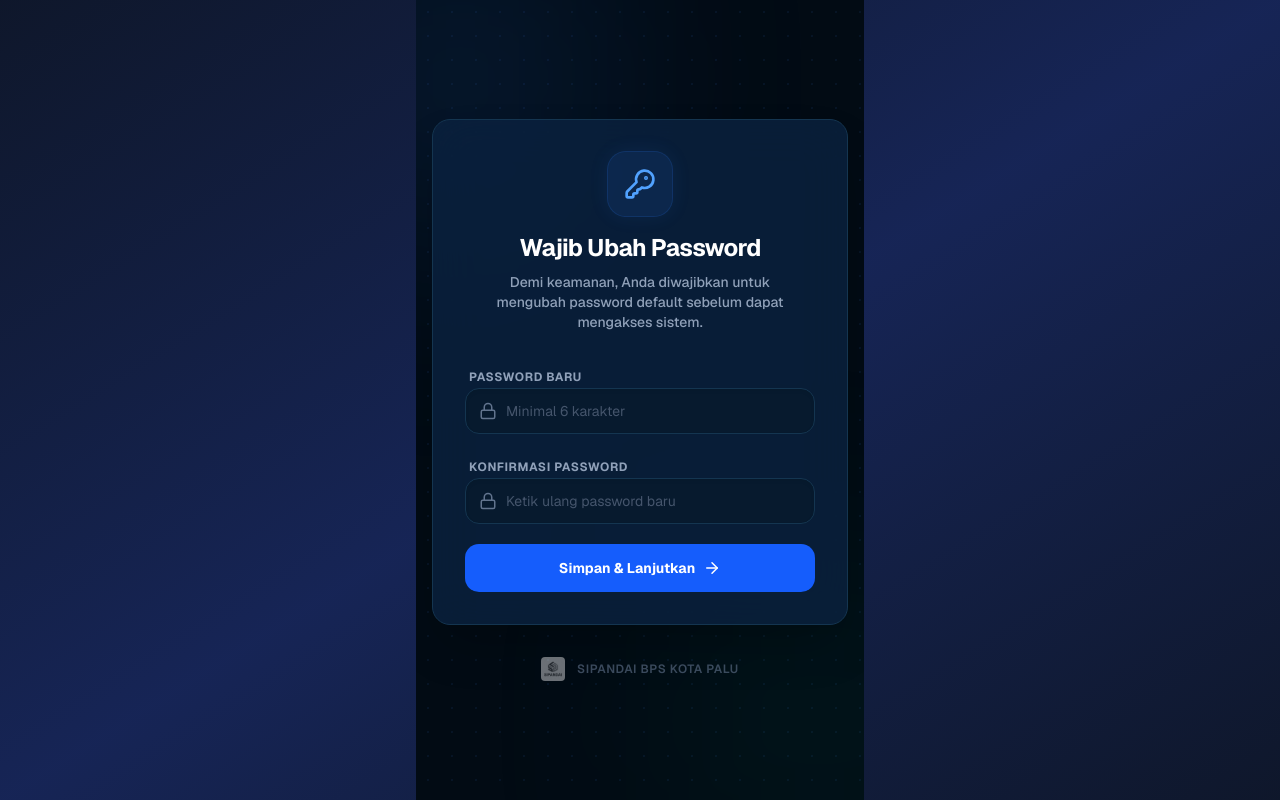
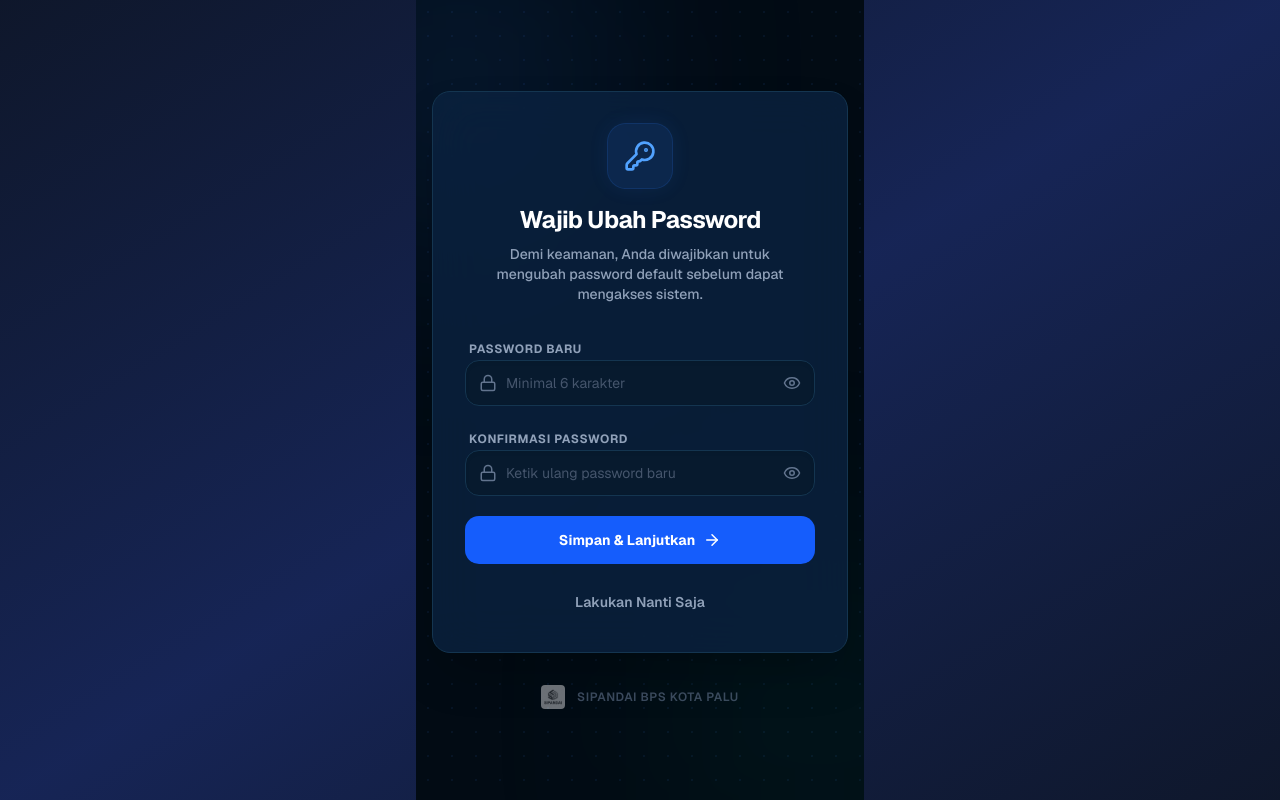
Before and after one commit to GavinMFD/SIMBARA, a Next.js app: page /ubah-password in a window 1280 px wide. Built offline with nearby package versions, Linux system fonts and the light colour scheme; no server answers.

Commit message:
feat: tambahkan fitur lihat password dan tombol lewati ubah sandi

```diff
--- a/src/app/(auth)/login/page.tsx
+++ b/src/app/(auth)/login/page.tsx
@@ -1,13 +1,14 @@
 "use client";
 
-import { useActionState } from "react";
+import { useState, useActionState } from "react";
 import { login } from "./actions";
 import Image from "next/image";
 import Link from "next/link";
-import { ArrowLeft, KeyRound, Mail, AlertCircle, Loader2 } from "lucide-react";
+import { ArrowLeft, KeyRound, Mail, AlertCircle, Loader2, Eye, EyeOff } from "lucide-react";
 
 export default function LoginPage() {
   const [state, formAction, isPending] = useActionState(login, null);
+  const [showPassword, setShowPassword] = useState(false);
 
   return (
     <div className="w-full">
@@ -73,16 +74,24 @@ export default function LoginPage() {
                   Kata Sandi <span className="text-red-400">*</span>
                 </label>
               </div>
-              <div className="relative">
-                <KeyRound size={18} className="absolute left-4 top-1/2 -translate-y-1/2 text-slate-500" />
+              <div className="relative group">
+                <KeyRound size={18} className="absolute left-4 top-1/2 -translate-y-1/2 text-slate-500 group-focus-within:text-blue-400 transition-colors" />
                 <input
                   id="password"
                   name="password"
-                  type="password"
+                  type={showPassword ? "text" : "password"}
                   required
                   placeholder="••••••••"
-                  className="w-full rounded-xl border border-[#143550] bg-[#0a2240] pl-11 pr-4 py-3 text-slate-200 placeholder-slate-600 outline-none transition-all focus:border-blue-500 focus:ring-1 focus:ring-blue-500 text-sm font-medium"
+                  className="w-full rounded-xl border border-[#143550] bg-[#0a2240] pl-11 pr-12 py-3 text-slate-200 placeholder-slate-600 outline-none transition-all focus:border-blue-500 focus:ring-1 focus:ring-blue-500 text-sm font-medium shadow-inner"
                 />
+                <button
+                  type="button"
+                  onClick={() => setShowPassword(!showPassword)}
+                  className="absolute right-4 top-1/2 -translate-y-1/2 text-slate-500 hover:text-blue-400 transition-colors focus:outline-none"
+                  aria-label={showPassword ? "Sembunyikan password" : "Tampilkan password"}
+                >
+                  {showPassword ? <EyeOff size={18} /> : <Eye size={18} />}
+                </button>
               </div>
             </div>
           </div>
--- a/src/app/(auth)/ubah-password/actions.ts
+++ b/src/app/(auth)/ubah-password/actions.ts
@@ -44,3 +44,19 @@ export async function resetPasswordFirstTime(prevState: any, formData: FormData)
 
   redirect("/");
 }
+
+export async function skipPasswordReset() {
+  const supabase = await createServerSupabaseClient();
+  const { data: { session }, error: sessionError } = await supabase.auth.getSession();
+
+  if (sessionError || !session) {
+    return { error: "Sesi tidak valid, silakan login kembali" };
+  }
+
+  await prisma.user.update({
+    where: { id: session.user.id },
+    data: { needsPasswordReset: false },
+  });
+
+  redirect("/");
+}
--- a/src/app/(auth)/ubah-password/page.tsx
+++ b/src/app/(auth)/ubah-password/page.tsx
@@ -1,12 +1,14 @@
 "use client";
 
-import { useActionState } from "react";
-import { resetPasswordFirstTime } from "./actions";
-import { KeyRound, Lock, ArrowRight, Loader2, AlertCircle } from "lucide-react";
+import { useState, useActionState } from "react";
+import { resetPasswordFirstTime, skipPasswordReset } from "./actions";
+import { KeyRound, Lock, ArrowRight, Loader2, AlertCircle, Eye, EyeOff } from "lucide-react";
 import Image from "next/image";
 
 export default function UbahPasswordPage() {
   const [state, formAction, isPending] = useActionState(resetPasswordFirstTime, null);
+  const [showPassword, setShowPassword] = useState(false);
+  const [showConfirmPassword, setShowConfirmPassword] = useState(false);
 
   return (
     <div className="flex h-screen flex-col items-center justify-center bg-[#020b14] bg-grid-dots px-4 relative overflow-hidden">
@@ -44,12 +46,20 @@ export default function UbahPasswordPage() {
                   className="absolute left-3.5 top-1/2 -translate-y-1/2 text-slate-500 group-focus-within:text-blue-400 transition-colors"
                 />
                 <input
-                  type="password"
+                  type={showPassword ? "text" : "password"}
                   name="password"
                   placeholder="Minimal 6 karakter"
                   required
-                  className="w-full rounded-xl border border-[#143550] bg-[#071a2e] px-10 py-3 text-sm text-slate-200 placeholder:text-slate-600 focus:border-blue-500 focus:outline-none focus:ring-1 focus:ring-blue-500 transition-all shadow-inner"
+                  className="w-full rounded-xl border border-[#143550] bg-[#071a2e] px-10 py-3 text-sm text-slate-200 placeholder:text-slate-600 focus:border-blue-500 focus:outline-none focus:ring-1 focus:ring-blue-500 transition-all shadow-inner pr-12"
                 />
+                <button
+                  type="button"
+                  onClick={() => setShowPassword(!showPassword)}
+                  className="absolute right-3.5 top-1/2 -translate-y-1/2 text-slate-500 hover:text-blue-400 transition-colors focus:outline-none"
+                  aria-label={showPassword ? "Sembunyikan password" : "Tampilkan password"}
+                >
+                  {showPassword ? <EyeOff size={18} /> : <Eye size={18} />}
+                </button>
               </div>
             </div>
 
@@ -63,12 +73,20 @@ export default function UbahPasswordPage() {
                   className="absolute left-3.5 top-1/2 -translate-y-1/2 text-slate-500 group-focus-within:text-blue-400 transition-colors"
                 />
                 <input
-                  type="password"
+                  type={showConfirmPassword ? "text" : "password"}
                   name="confirmPassword"
                   placeholder="Ketik ulang password baru"
                   required
-                  className="w-full rounded-xl border border-[#143550] bg-[#071a2e] px-10 py-3 text-sm text-slate-200 placeholder:text-slate-600 focus:border-blue-500 focus:outline-none focus:ring-1 focus:ring-blue-500 transition-all shadow-inner"
+                  className="w-full rounded-xl border border-[#143550] bg-[#071a2e] px-10 py-3 text-sm text-slate-200 placeholder:text-slate-600 focus:border-blue-500 focus:outline-none focus:ring-1 focus:ring-blue-500 transition-all shadow-inner pr-12"
                 />
+                <button
+                  type="button"
+                  onClick={() => setShowConfirmPassword(!showConfirmPassword)}
+                  className="absolute right-3.5 top-1/2 -translate-y-1/2 text-slate-500 hover:text-blue-400 transition-colors focus:outline-none"
+                  aria-label={showConfirmPassword ? "Sembunyikan password" : "Tampilkan password"}
+                >
+                  {showConfirmPassword ? <EyeOff size={18} /> : <Eye size={18} />}
+                </button>
               </div>
             </div>
 
@@ -85,6 +103,14 @@ export default function UbahPasswordPage() {
                   <ArrowRight size={18} className="transition-transform group-hover:translate-x-1" />
                 </>
               )}
+            </button>
+
+            <button
+              formAction={skipPasswordReset}
+              disabled={isPending}
+              className="w-full flex items-center justify-center py-2 text-sm font-semibold text-slate-400 hover:text-slate-200 transition-colors"
+            >
+              Lakukan Nanti Saja
             </button>
           </form>
         </div>
```
